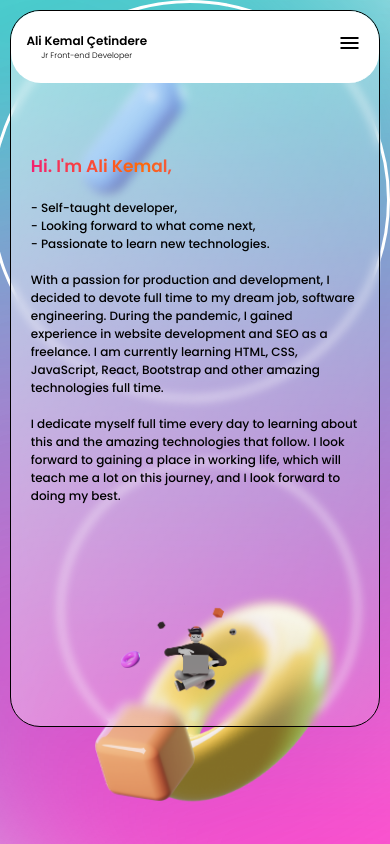
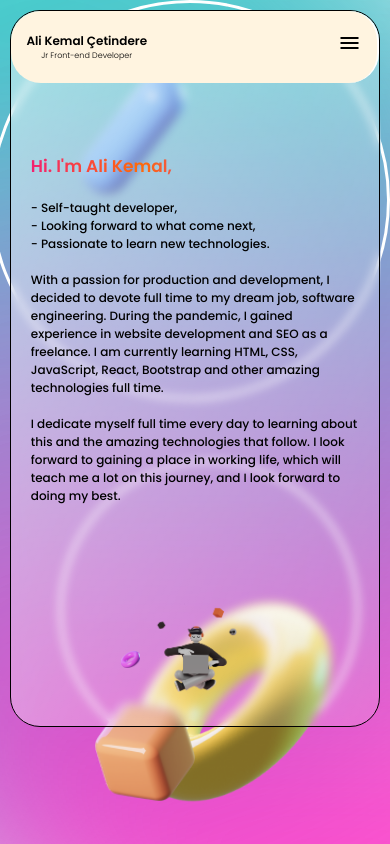
Before and after one commit to alkm-cet/Portfolio, a React (Create React App) app: page / in a window 390 px wide. Built offline with nearby package versions, Linux system fonts and the light colour scheme.

Commit message:
leftbar color adjustment

```diff
--- a/src/App.css
+++ b/src/App.css
@@ -45,7 +45,6 @@
   .App {
     width: 95%;
     height: 85%;
-    margin-top: 10px;
     border: 1px solid black;
   }
 }
--- a/src/components/LeftNavBar/LeftNavBar.css
+++ b/src/components/LeftNavBar/LeftNavBar.css
@@ -20,7 +20,7 @@
         width: 100%;
         position: absolute;
         overflow: hidden;
-        background-color: white;
+        background-color: rgb(255, 244, 224);
         border-radius: 30px;
     }
 }
@@ -30,7 +30,7 @@
     .LeftNavBar.show {
         gap: 20px;
         width: 100%;
-        background-color: white;
+        background-color: rgb(255, 244, 224);
         position: absolute;
         border-radius: 30px 30px 10px 10px;
         /* border: 1px solid black; */
```
